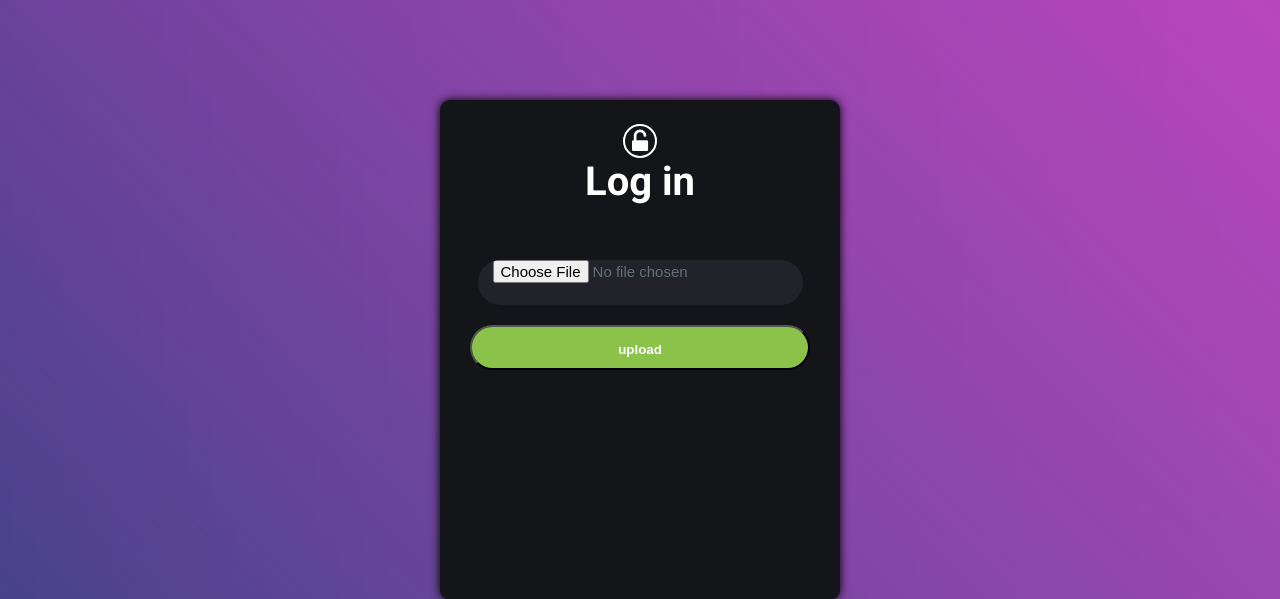
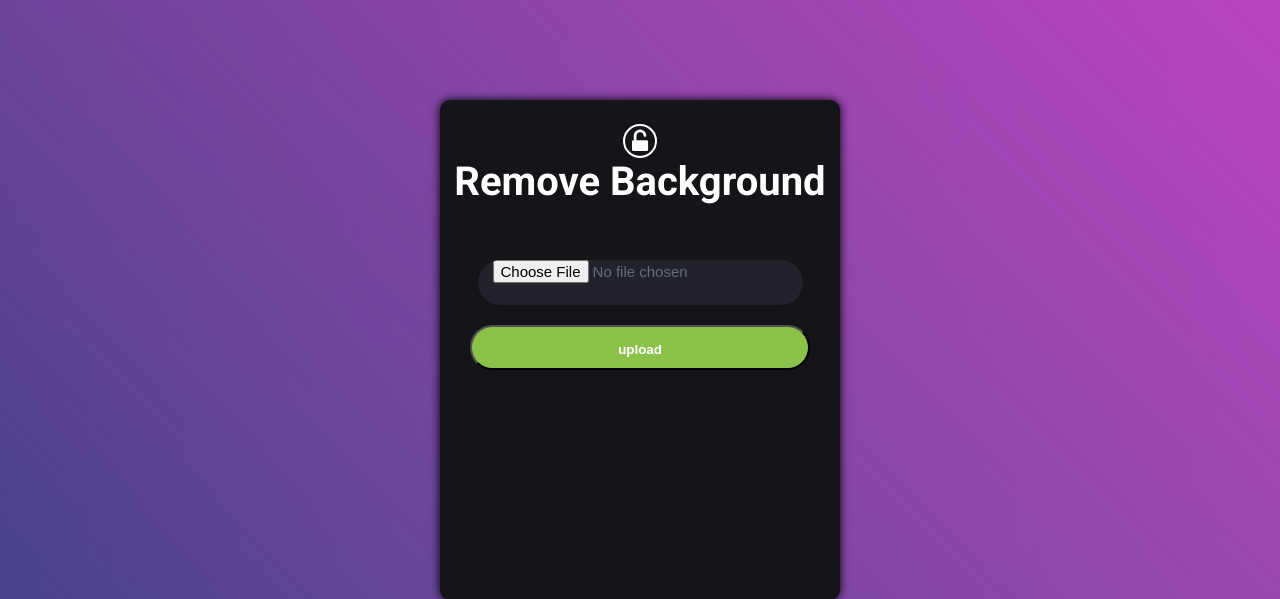
Before and after one commit to userdevil/Flask-image-background-remover, a Flask app: page / in a window 1280 px wide. Shown: the top 599 px of the page. Run offline with Flask 2, Linux system fonts and the light colour scheme; some libraries are stand-ins or nearby versions.

Commit message:
Update index.html

```diff
--- a/templates/index.html
+++ b/templates/index.html
@@ -143,7 +143,7 @@ body {
 </head>
 <body>
  <div class="panel">
-		<div class="state"><br><i class="fa fa-unlock-alt"></i><br><h1>Log in</h1></div>
+		<div class="state"><br><i class="fa fa-unlock-alt"></i><br><h1>Remove Background</h1></div>
 		<form class="form" action="/success" method="post" enctype="multipart/form-data">
 			<input type="file" name="file" id="fileToUpload">
                   <input type="submit" value="upload" class="login" name="submit">
```
